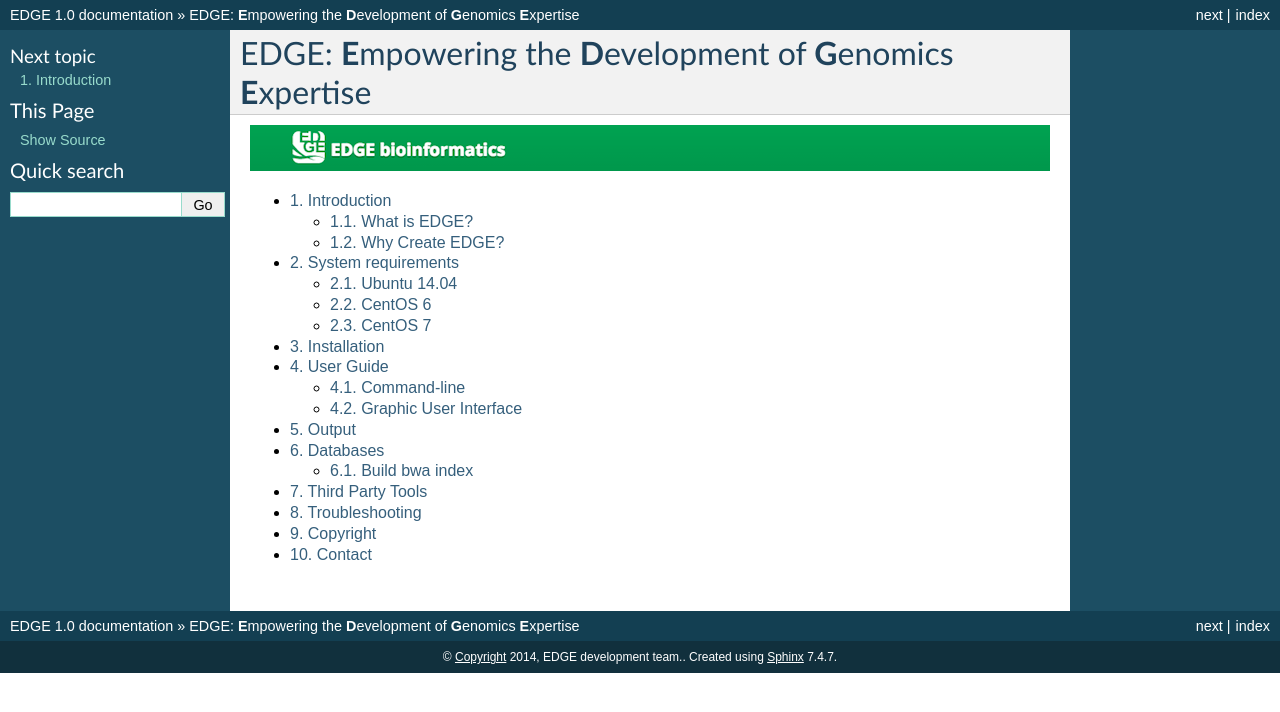
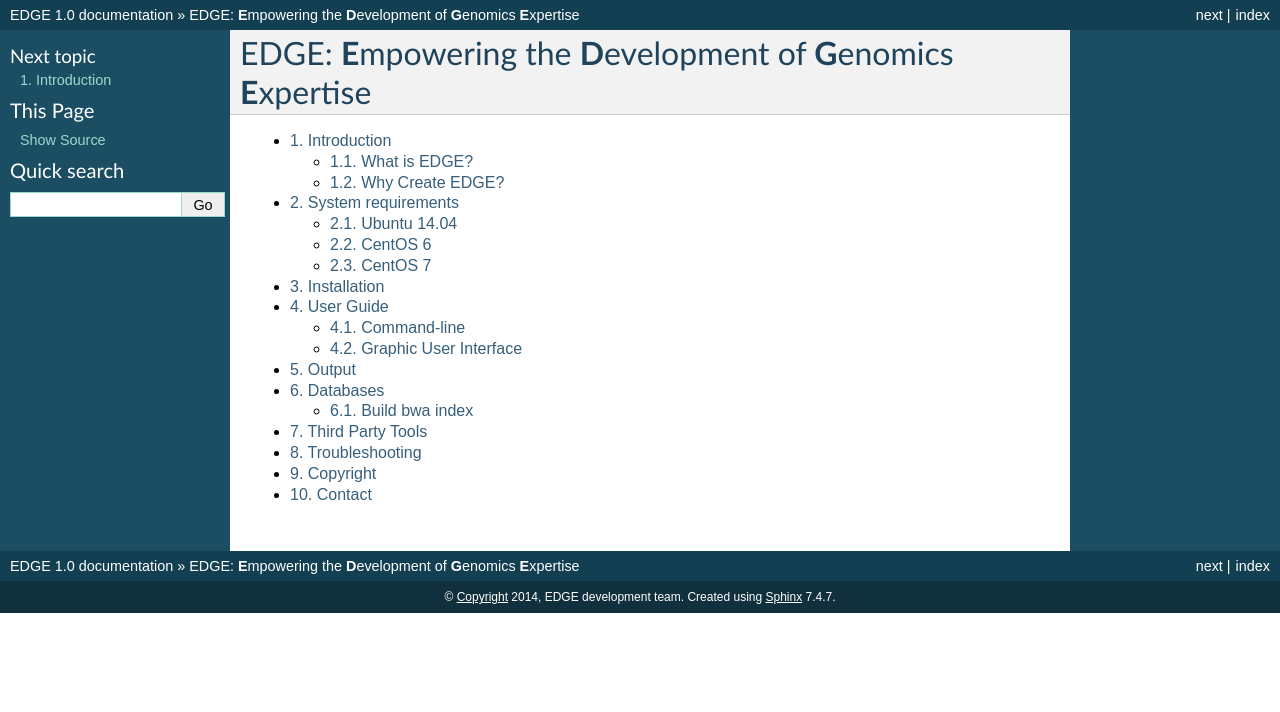
Before and after one commit to LANL-Bioinformatics/EDGE, a Sphinx documentation site: the page built from docs/index.rst, in a window 1280 px wide. Shown: the top 712 px of the page. Built offline with Sphinx 7.4.7, drawn with Linux system fonts in a browser that asks for light colours.

Commit message:
update index.rst

```diff
--- a/docs/conf.py
+++ b/docs/conf.py
@@ -44,7 +44,7 @@
 
 # General information about the project.
 project = u'EDGE'
-copyright = u'2014, EDGE development team.'
+copyright = u'2014, EDGE development team'
 
 # The version info for the project you're documenting, acts as replacement for
 # |version| and |release|, also used in various other places throughout the
@@ -122,7 +122,7 @@
 # The name of an image file (within the static path) to use as favicon of the
 # docs.  This file should be a Windows icon file (.ico) being 16x16 or 32x32
 # pixels large.
-#html_favicon = None
+html_favicon = 'img/edge.ico'
 
 # Add any paths that contain custom static files (such as style sheets) here,
 # relative to this directory. They are copied after the builtin static files,
@@ -202,7 +202,7 @@
 
 # The name of an image file (relative to this directory) to place at the top of
 # the title page.
-#latex_logo = None
+latex_logo = 'img/Banner.png'
 
 # For "manual" documents, if this is true, then toplevel headings are parts,
 # not chapters.
--- a/docs/index.rst
+++ b/docs/index.rst
@@ -6,7 +6,6 @@
 
 EDGE: **E**\mpowering the **D**\evelopment of **G**\enomics **E**\xpertise
 ##########################################################################
-.. image:: img/Banner.png
 
 .. toctree::
    :numbered:
```
